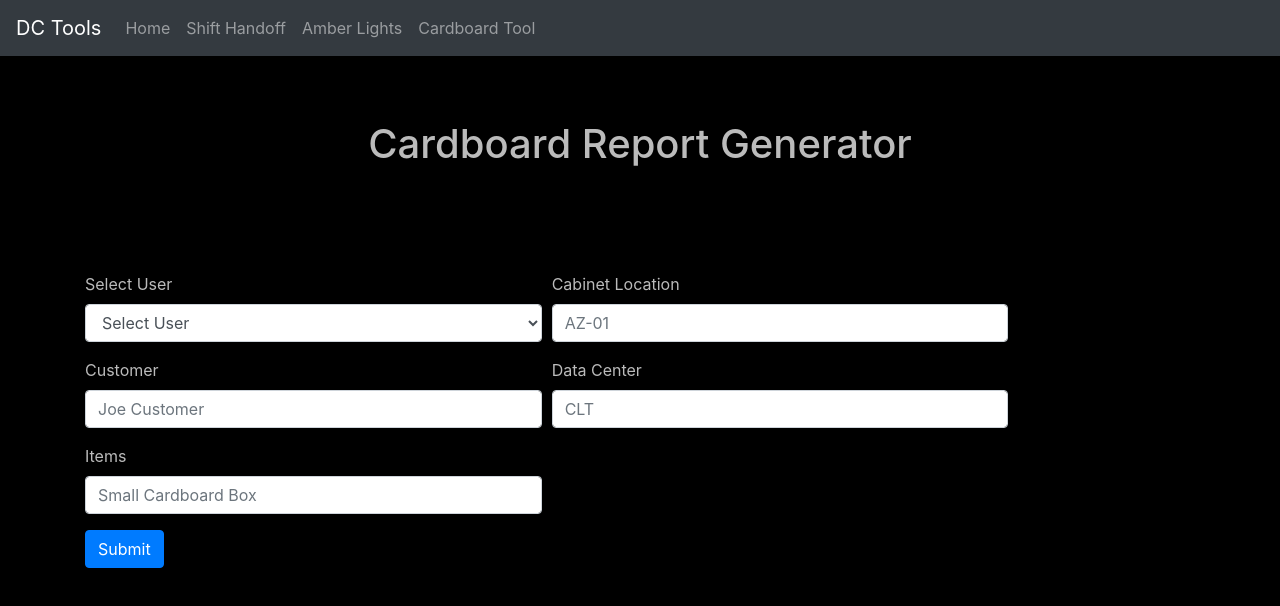
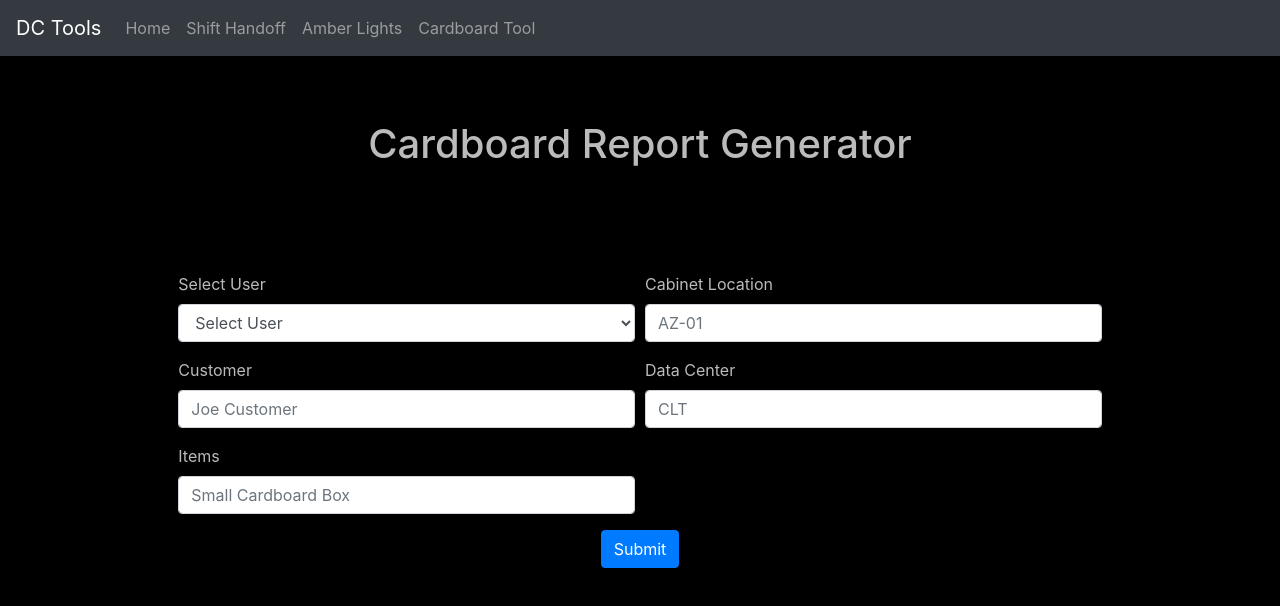
Before and after one commit to GregoryDesmarais/dcTools, a React (Create React App) app: page /cardboard in a window 1280 px wide. Shown: the top 606 px of the page. Built offline with nearby package versions, Linux system fonts and the light colour scheme.

Commit message:
Fixed positioning on Cardboard Page

```diff
--- a/src/pages/Cardboard/index.js
+++ b/src/pages/Cardboard/index.js
@@ -48,6 +48,7 @@ render() {
                 </Jumbotron>
                 <Form>
                     <Form.Row>
+                        <Col lg={1}/>
                         <Col lg={5}>
                             <Form.Group controlId="user">
                                 <Form.Label>Select User</Form.Label>
@@ -64,8 +65,10 @@ render() {
                                 <Form.Control onChange={this.handleInputChange} placeholder="AZ-01" />
                             </Form.Group>
                         </Col>
+                        <Col lg={1}/>
                     </Form.Row>
                     <Form.Row>
+                        <Col lg={1}/>
                         <Col lg={5}>
                             <Form.Group controlId="customer">
                                 <Form.Label>Customer</Form.Label>
@@ -78,16 +81,25 @@ render() {
                                 <Form.Control onChange={this.handleInputChange} placeholder="CLT" />
                             </Form.Group>
                         </Col>
+                        <Col lg={1}/>
                     </Form.Row>
                     <Form.Row>
+                        <Col lg={1}/>
                         <Col lg={5}>
                             <Form.Group controlId="items">
                                 <Form.Label>Items</Form.Label>
                                 <Form.Control onChange={this.handleInputChange} placeholder="Small Cardboard Box" />
                             </Form.Group>
                         </Col>
+                        <Col lg={1}/>
                     </Form.Row>
+                    <Form.Row>
+                        <Col lg={4} />
+                        <Col lg={4} className="text-center">
                             <Button variant="primary" type="submit" onClick={this.handleFormSubmit}>Submit</Button>
+                        </Col>
+                        <Col lg={4} />
+                    </Form.Row>
                 </Form>
             </Container>
         );
```
Lines whose indentation alone changed are shown as unchanged.
